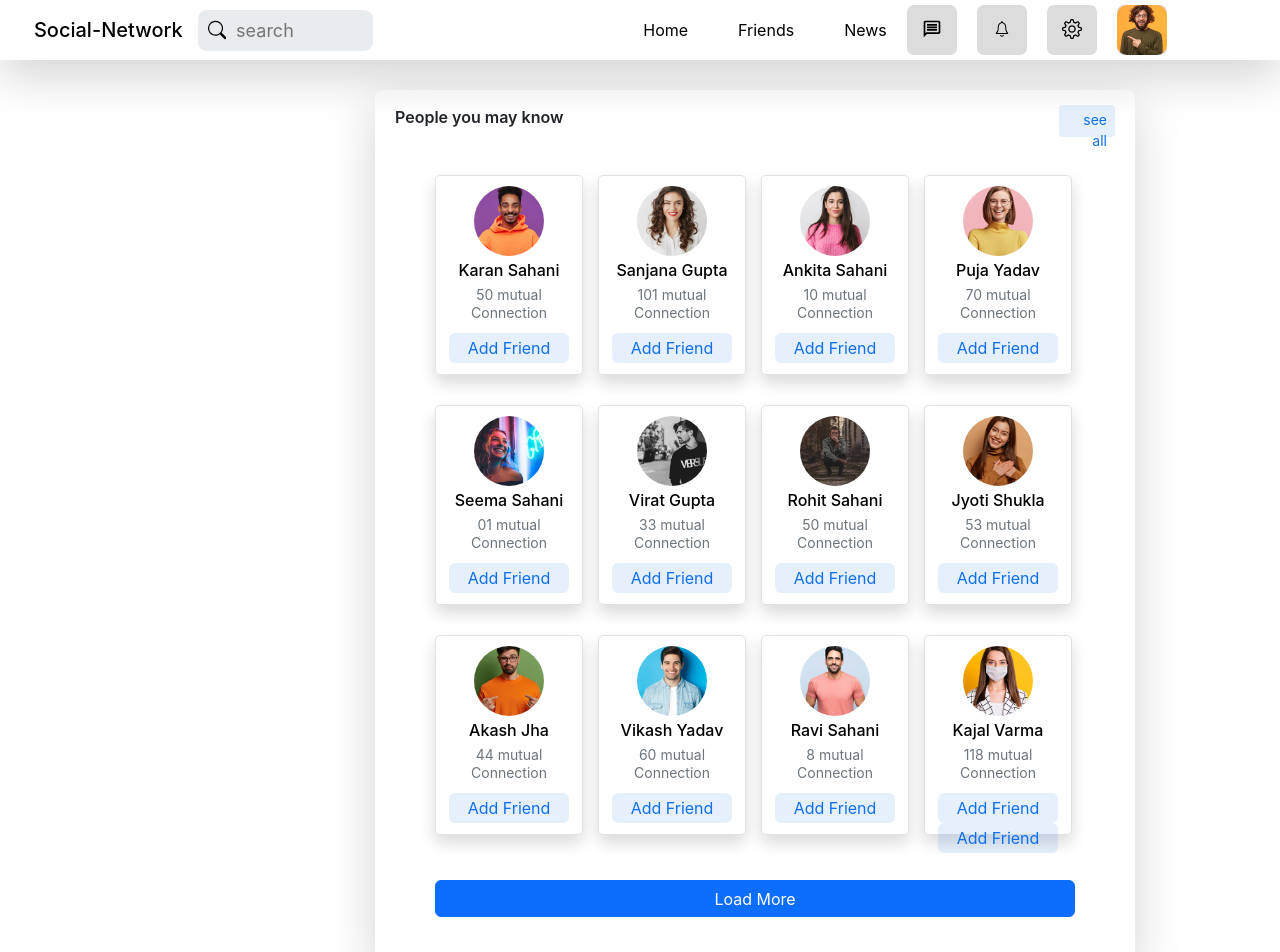
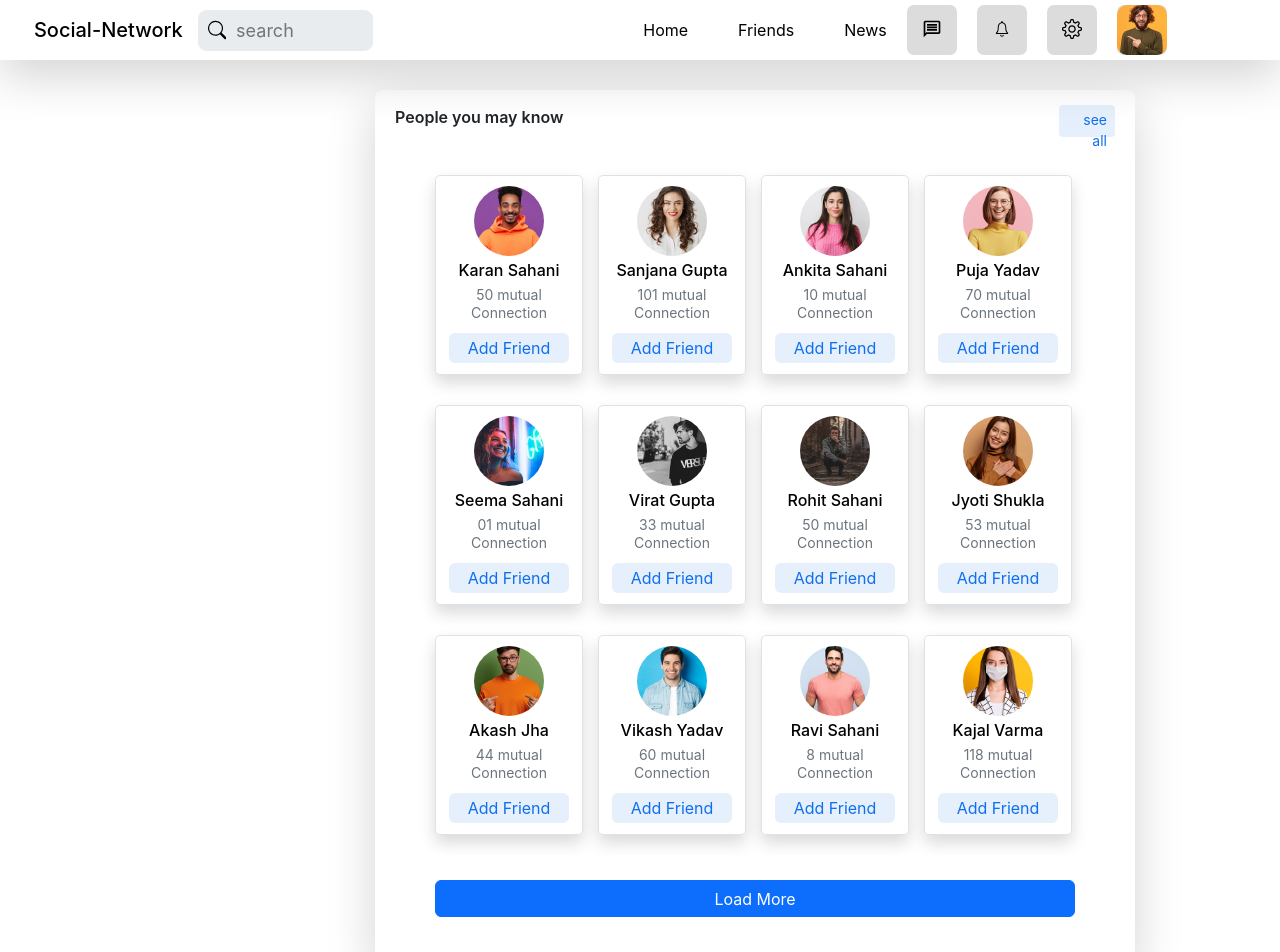
Before and after one commit to ravindarsahani3183/social-Networking, a React (Create React App) app: page /addFriend in a window 1280 px wide. Shown: the top 952 px of the page. Built offline with nearby package versions, Linux system fonts and the light colour scheme.

Commit message:
change friend

```diff
--- a/src/Friend/AddFriend.js
+++ b/src/Friend/AddFriend.js
@@ -157,7 +157,6 @@ const AddFriend = () => {
                       <p className='add-frined-connection'>118 mutual<br/>Connection</p>
                       <div className='add-frined-button-request1'>
                         <button type='submit' className='btn btn-primary add-frined-button-request'>Add Friend</button>
-                        <button type='submit' className='btn btn-primary add-frined-button-request'>Add Friend</button>
                       </div>
                     </div>
                 </div>
```
